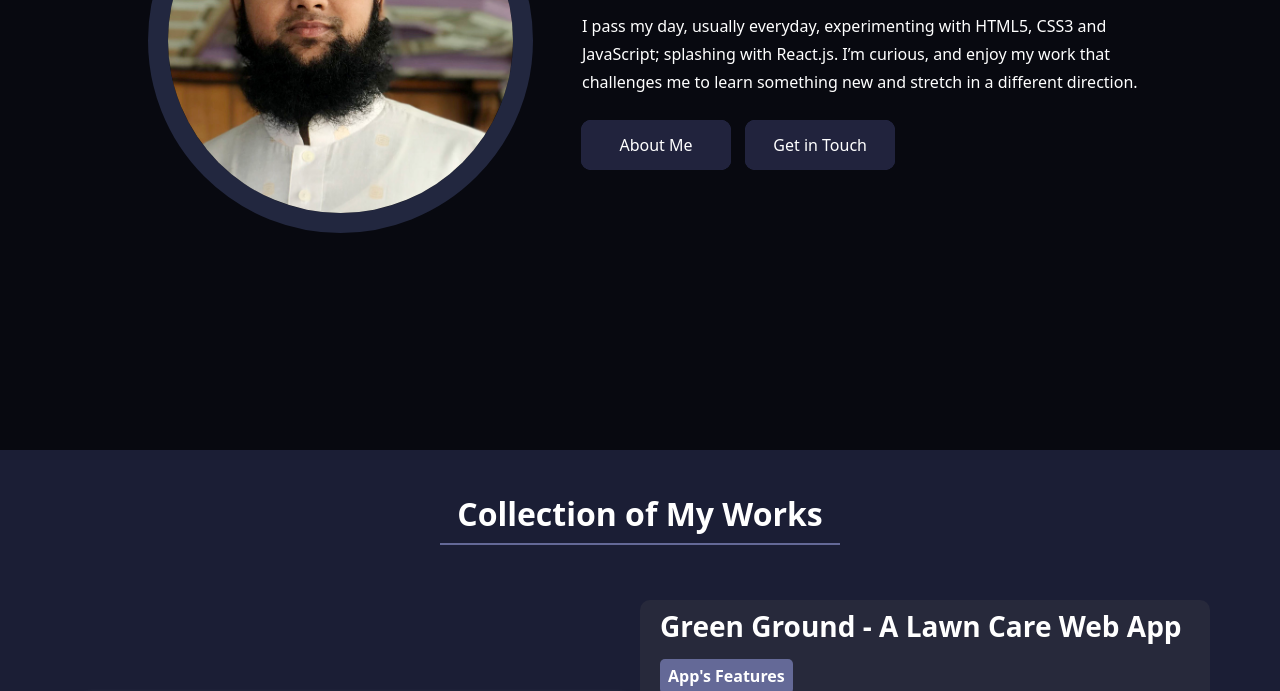
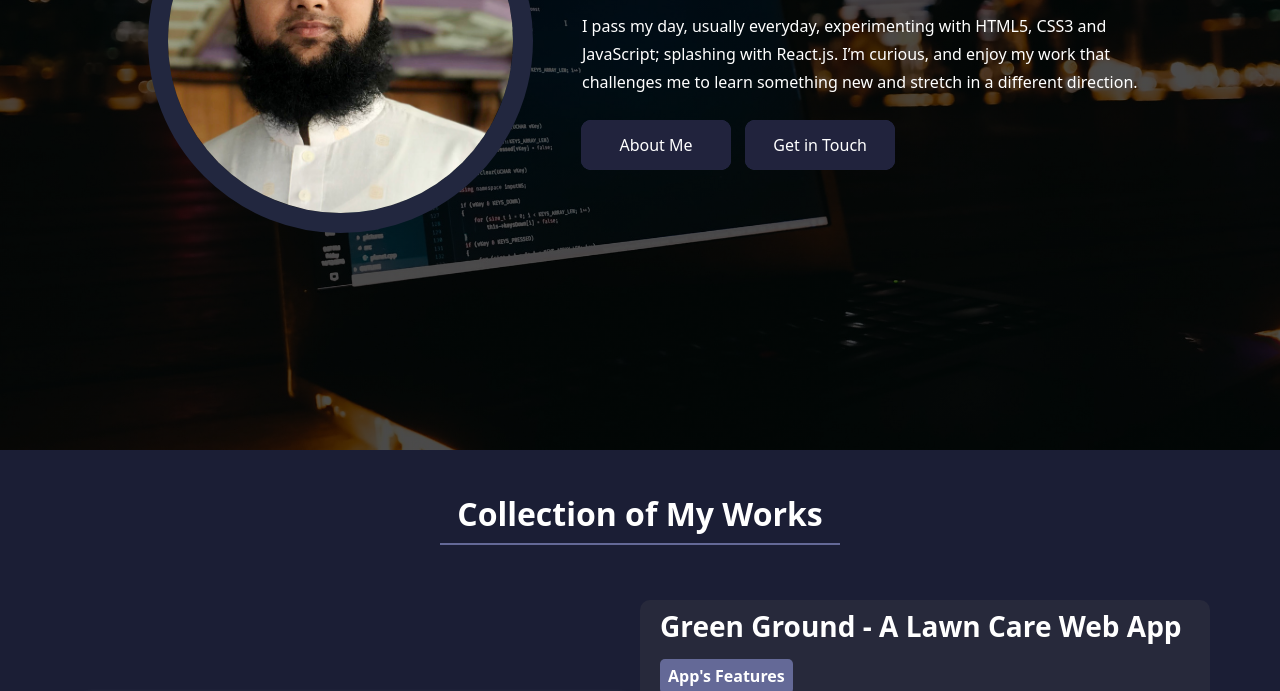
Before and after one commit to Hossain-Bin-Ishak/my-personal-portfolio, a plain HTML site: page index.html in a window 1280 px wide. Shown: the part 423-1114 px from the top of the page. Drawn offline with nearby package versions, Linux system fonts and the light colour scheme; the site is published under a folder, as on GitHub Pages, so addresses that start at the root find nothing.

Commit message:
Third Commit

```diff
--- a/style.css
+++ b/style.css
@@ -48,7 +48,7 @@ p:last-child {
   }
 
 .header-area{
-    background-image: linear-gradient( rgba(0, 0, 0, 0.7), rgba(0, 0, 0, 0.7) ), url('/img/header-bg.jpg');
+    background-image: linear-gradient( rgba(0, 0, 0, 0.7), rgba(0, 0, 0, 0.7) ), url('img/header-bg.jpg');
     background-position: center;
     background-size: cover;
     background-repeat: no-repeat;
```
